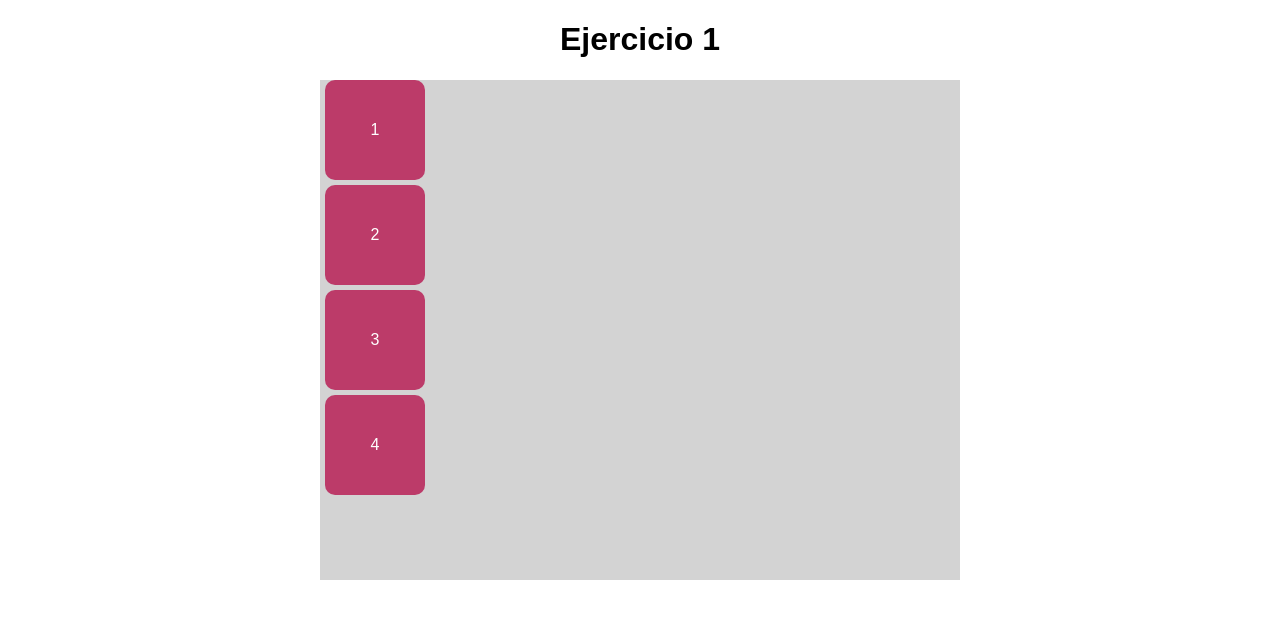
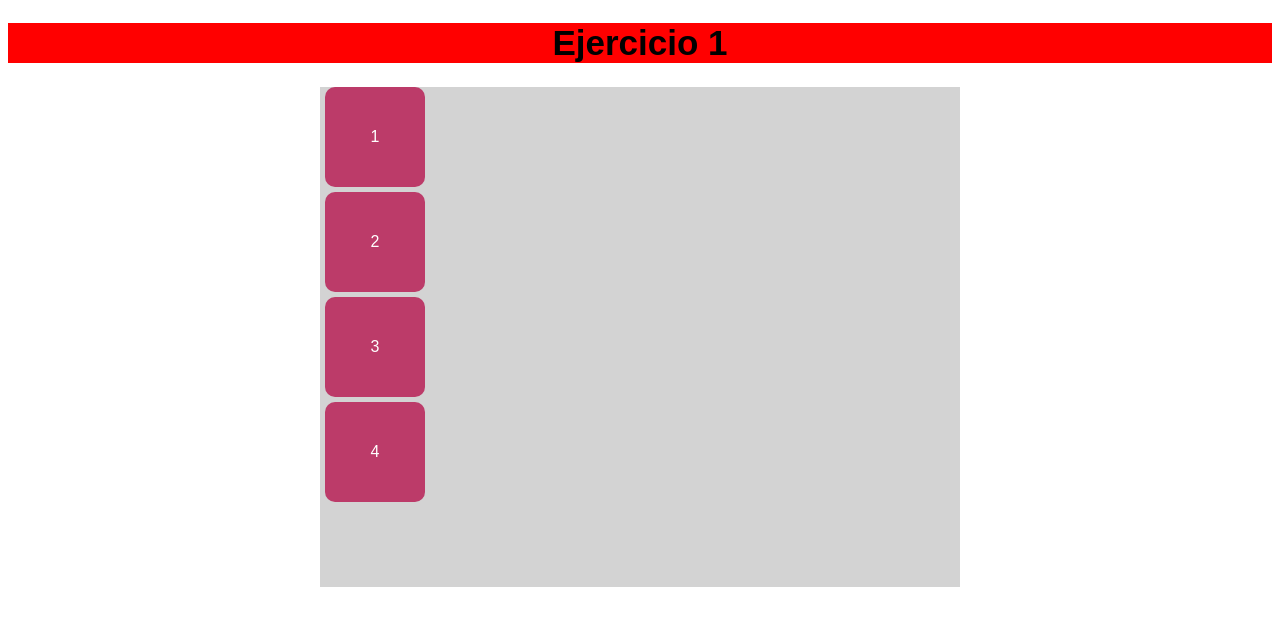
Before and after one commit to josecondori-ai/ejercicio1_flexbox, a plain HTML site: page index.html in a window 1280 px wide. Drawn offline with Linux system fonts and the light colour scheme.

Commit message:
agregue un cambio en el CSS

```diff
--- a/estilo.css
+++ b/estilo.css
@@ -23,3 +23,8 @@ body{
     margin: 5px;
     background-color: #bc3b69;
   }
+
+  h1{
+    font-size: 35px;
+    background-color: red;
+  }
```
